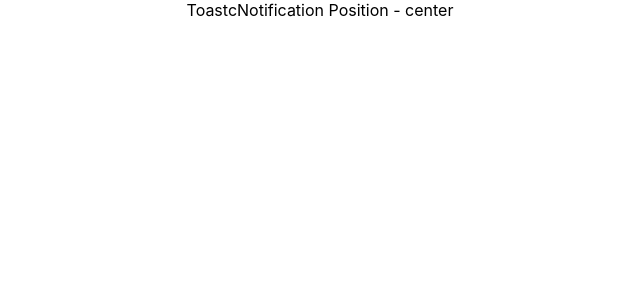
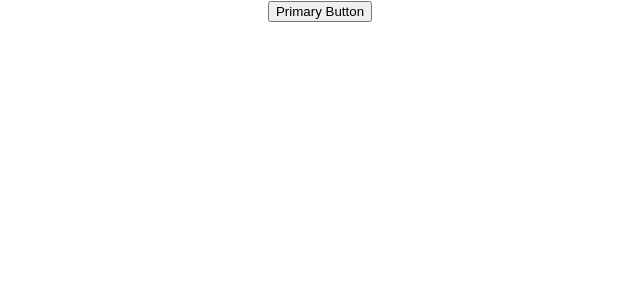
Before and after one commit to swathibali/React-Typescript, a React (Create React App) app: page / in a window 1280 px wide. Shown: the top 300 px of the page, without its empty margins (320-960 px from the left). Built offline with nearby package versions, Linux system fonts and the light colour scheme.

Commit message:
Wrapping HTML elements

```diff
--- a/src/App.tsx
+++ b/src/App.tsx
@@ -1,10 +1,12 @@
 import "./App.css";
-import { Toast } from "./components/templateliterals/Toast";
+import { CustomButton } from "./components/html/Button";
 
 function App() {
   return (
     <div className="App">
-      <Toast position="center" />
+      <CustomButton variant="primary" onClick={() => console.log("clicked")}>
+        Primary Button
+      </CustomButton>
     </div>
   );
 }
--- /dev/null
+++ b/src/components/html/Button.tsx
@@ -0,0 +1,12 @@
+type ButtonProps = {
+  variant: "primary" | "secondary";
+  children: string
+} & Omit<React.ComponentProps<'button'>, 'children'>;
+
+export const CustomButton = ({ variant, children, ...rest }: ButtonProps) => {
+  return (
+    <button className={`class-with-${variant}`} {...rest}>
+      {children}
+    </button>
+  );
+};
--- /dev/null
+++ b/src/components/html/Input.tsx
@@ -0,0 +1,5 @@
+type InputProps = React.ComponentProps<"input">;
+
+export const CustomInput = (props: InputProps) => {
+  return <input />;
+};
```
